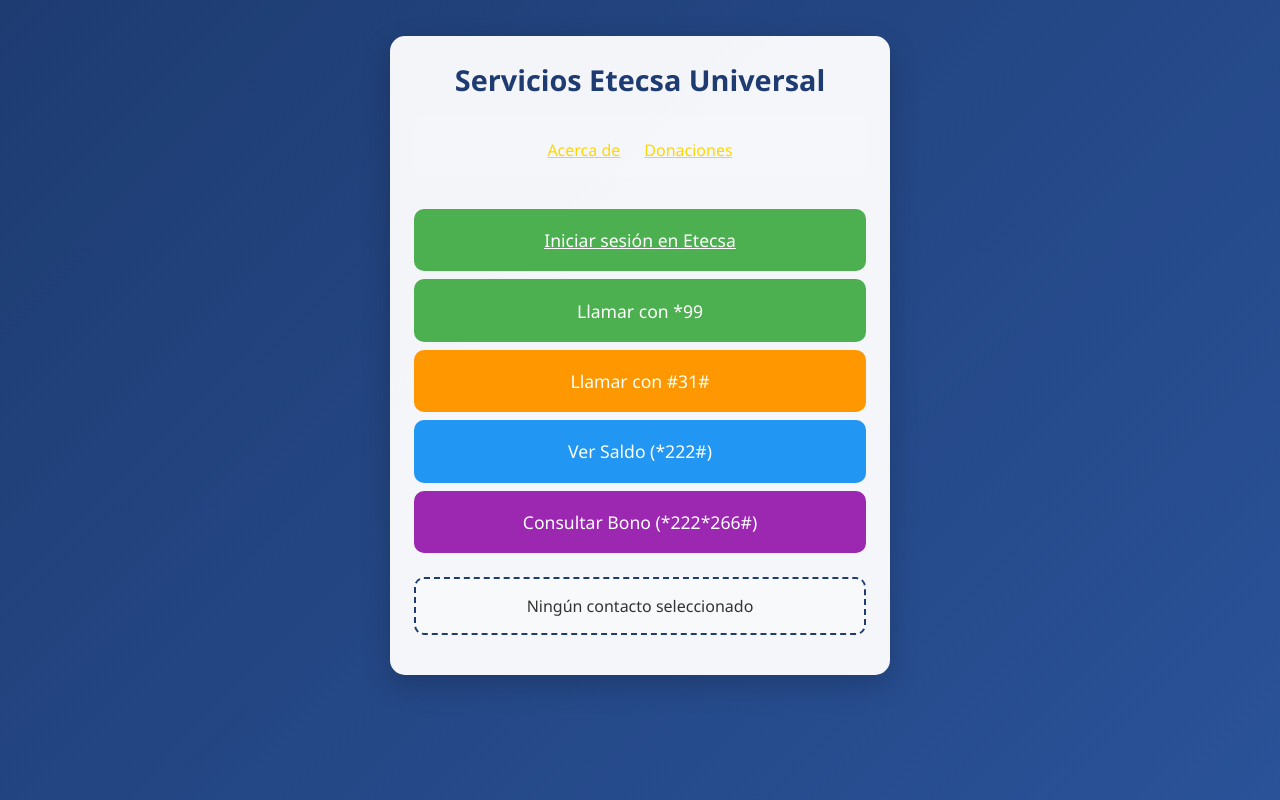
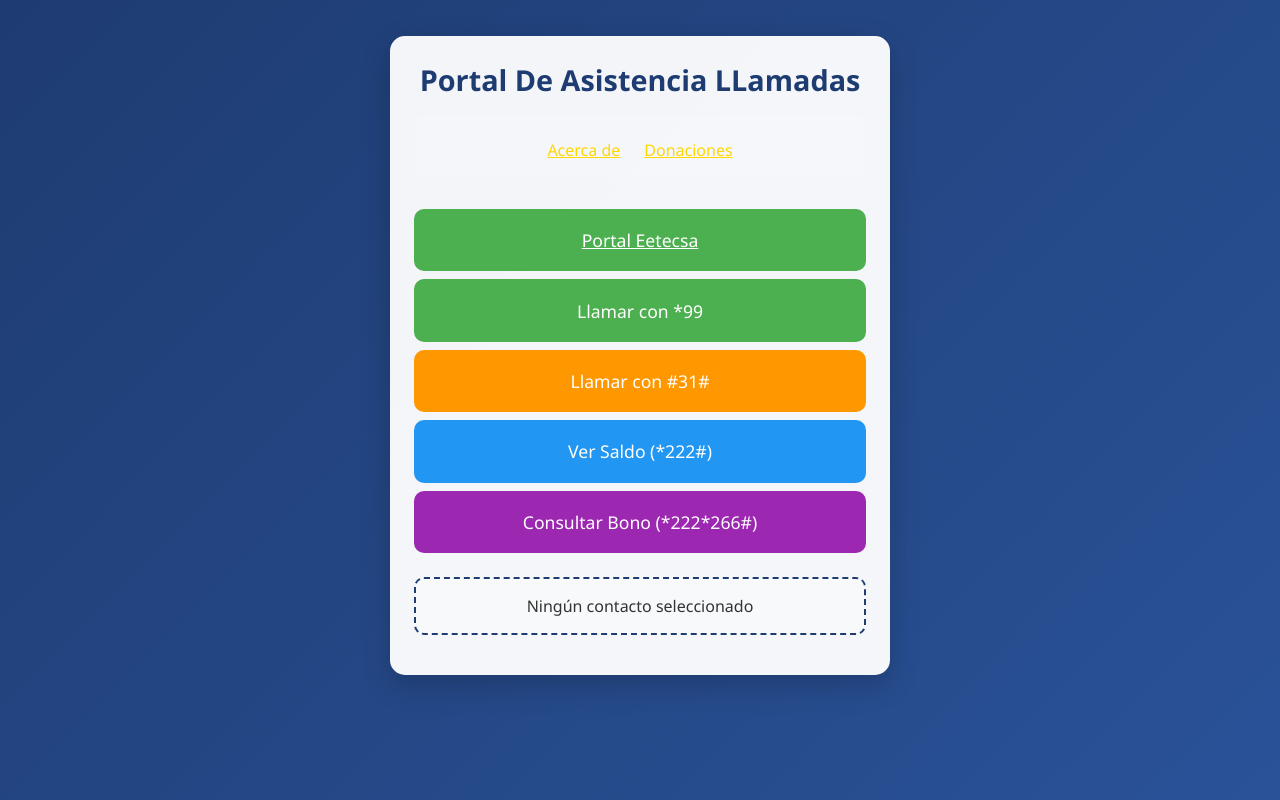
Before and after one commit to TwcnoAdguard/EtecMobil, a plain HTML site: page index.html in a window 1280 px wide. Drawn offline with Linux system fonts and the light colour scheme.

Commit message:
index.html

```diff
--- a/index.html
+++ b/index.html
@@ -3,7 +3,7 @@
 <head>
     <meta charset="UTF-8">
     <meta name="viewport" content="width=device-width, initial-scale=1.0">
-    <title>Conexión Etecsa Universal</title>
+    <title>UtiladguardAPK</title>
     <style>
         * {
             margin: 0;
@@ -139,7 +139,7 @@
 </head>
 <body>
     <div class="container">
-        <h1>Servicios Etecsa Universal</h1>
+        <h1>Portal De Asistencia LLamadas</h1>
 
         <!-- Enlaces visibles siempre -->
         <div class="quick-access">
@@ -150,8 +150,8 @@
         </div>
 
         <!-- Botones principales -->
-        <a href="https://secure.etecsa.net:8443/" class="btn btn-etecsa">
-            Iniciar sesión en Etecsa
+        <a href="https://www.nauta.cu/login" class="btn btn-etecsa">
+            Portal Eetecsa
         </a>
 
         <button class="btn btn-etecsa" onclick="openContactPicker('etecsa')">
```
